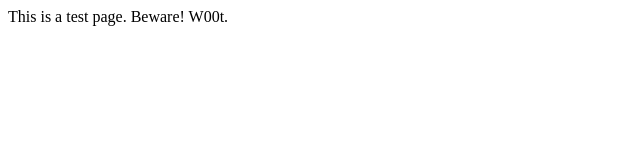
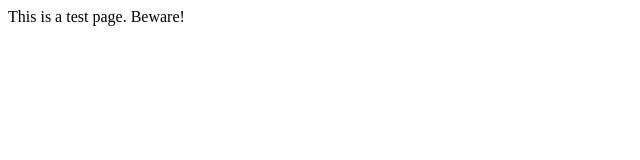
Before and after one commit to OpenDarwin-CVS/Administrative-Project, a plain HTML site: page www/index.html in a window 1280 px wide. Shown: the full height of the page, 0-640 px from the left. Drawn offline with Linux system fonts and the light colour scheme.

Commit message:
Ok, no W00t.

```diff
--- a/www/index.html
+++ b/www/index.html
@@ -4,6 +4,5 @@
 </head>
 <body>
 This is a test page.  Beware!
-W00t.
 </body>
 </html>
```
